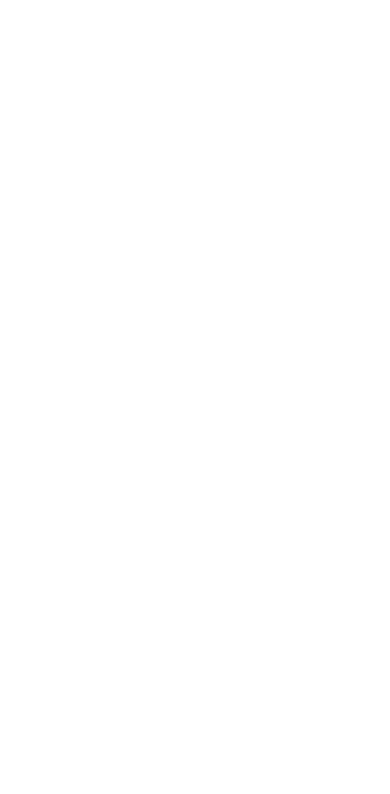
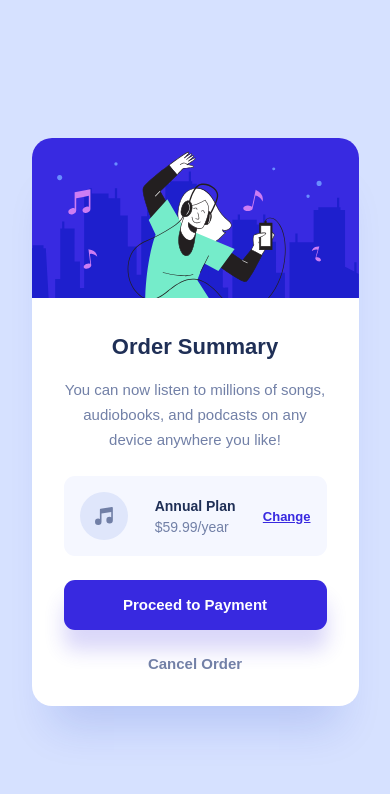
Before and after one commit to joaovitorcavalcante/order-summary-component, a plain HTML site: page index.html in a window 390 px wide. Drawn offline with Linux system fonts and the light colour scheme.

Commit message:
feat: responsive order summary

```diff
--- a/index.html
+++ b/index.html
@@ -23,5 +23,36 @@
 
     <title>Frontend Mentor | Order summary card</title>
   </head>
-  <body></body>
+  <body>
+    <main class="card">
+      <header class="card__header">
+        <img
+          src="./assets/images/illustration-hero.svg"
+          alt="A girl listening to music on her MP3"
+          class="card__image"
+        />
+      </header>
+      <section class="card__body">
+        <h1 class="card__title">Order Summary</h1>
+        <p class="card__description">
+          You can now listen to millions of songs, audiobooks, and podcasts on
+          any device anywhere you like!
+        </p>
+
+        <div class="card__plan">
+          <img src="./assets/images/icon-music.svg" alt="Music note icon" />
+          <div class="card__signature">
+            <h2 class="card__type">Annual Plan</h2>
+            <span class="card__price">$59.99/year</span>
+          </div>
+          <a href="#" class="card__change card__change--hover">Change</a>
+        </div>
+
+        <button class="card__payment card__payment--hover">
+          Proceed to Payment
+        </button>
+        <a href="#" class="card__cancel card__cancel--hover">Cancel Order</a>
+      </section>
+    </main>
+  </body>
 </html>
--- a/styles.css
+++ b/styles.css
@@ -0,0 +1,216 @@
+:root {
+  --body-bg: hsl(225, 100%, 94%);
+  --plan-bg: hsl(225, 100%, 98%);
+  --card-bg: hsl(225, 100%, 100%);
+  --card-shadow: hsla(228, 87%, 40%, 0.15);
+
+  --title-color: hsl(223, 47%, 23%);
+  --description-color: hsl(224, 23%, 55%);
+  --cancel-color: hsl(224, 23%, 55%);
+
+  --change-plan-color: hsl(245, 75%, 52%);
+
+  --payment-bg: hsl(245, 75%, 52%);
+  --payment-shadow: hsla(245, 75%, 52%, 0.19);
+
+  --change-plan-color--hover: hsla(245, 83%, 68%, 1);
+  --payment-bg--hover: hsla(245, 83%, 68%, 1);
+  --cancel-color--hover: hsla(223, 47%, 23%, 1);
+}
+
+* {
+  margin: 0;
+  padding: 0;
+  box-sizing: border-box;
+}
+
+html {
+  font-size: 62.5%;
+}
+
+body {
+  display: flex;
+  justify-content: center;
+  align-items: center;
+
+  height: 100vh;
+
+  font-family: "Nunito", sans-serif;
+
+  background-color: var(--body-bg);
+  background-image: url("./assets/images/pattern-background-mobile.svg");
+  background-size: cover;
+}
+
+.card {
+  max-width: 327px;
+
+  border-radius: 20px;
+  box-shadow: 0px 40px 40px -20px var(--card-shadow);
+  background-color: var(--card-bg);
+}
+
+.card__image {
+  width: 100%;
+  border-radius: 20px 20px 0px 0px;
+}
+
+.card__body {
+  padding: 3.2rem;
+}
+
+.card__title {
+  margin-bottom: 1.6rem;
+  font-size: 2.2rem;
+  line-height: 2.9rem;
+  font-weight: 900;
+  text-align: center;
+  color: var(--title-color);
+}
+
+.card__description {
+  font-size: 1.5rem;
+  line-height: 2.5rem;
+  text-align: center;
+  color: var(--description-color);
+  margin-bottom: 2.4rem;
+}
+
+.card__plan {
+  display: flex;
+  justify-content: space-between;
+  align-items: center;
+
+  padding: 1.6rem;
+  margin-bottom: 2.4rem;
+  border-radius: 11px;
+
+  background-color: var(--plan-bg);
+}
+
+.card__type {
+  margin-bottom: 3px;
+  font-size: 1.4rem;
+  font-weight: 900;
+  line-height: 1.852rem;
+  color: var(--title-color);
+}
+
+.card__price {
+  font-size: 1.4rem;
+  color: var(--description-color);
+}
+
+.card__change {
+  font-size: 1.3rem;
+  font-weight: 700;
+  line-height: 1.7rem;
+
+  color: var(--change-plan-color);
+
+  transition: 0.2s;
+}
+
+.card__payment {
+  width: 100%;
+
+  padding: 1.5rem 0;
+  margin-bottom: 2.4rem;
+  border: 0;
+  border-radius: 11px;
+  box-shadow: 0px 20px 20px var(--payment-shadow);
+
+  font-size: 1.5rem;
+  font-weight: 900;
+  line-height: 1.985rem;
+
+  background-color: var(--payment-bg);
+  color: white;
+
+  cursor: pointer;
+  transition: background-color 0.2s;
+}
+
+.card__cancel {
+  display: block;
+
+  font-size: 1.5rem;
+  font-weight: 900;
+  line-height: 2rem;
+
+  text-align: center;
+  text-decoration: none;
+
+  background-color: transparent;
+  color: var(--cancel-color);
+
+  transition: color 0.2s;
+}
+
+.card__payment--hover:hover {
+  background-color: var(--payment-bg--hover);
+}
+
+.card__change--hover:hover {
+  color: var(--change-plan-color--hover);
+  text-decoration: none;
+}
+
+.card__cancel--hover:hover {
+  color: var(--cancel-color--hover);
+}
+
+@media (min-width: 768px) {
+  body {
+    background-image: url("./assets/images/pattern-background-desktop.svg");
+    background-position: center;
+    background-size: cover;
+  }
+
+  .card {
+    max-width: 450px;
+  }
+
+  .card__body {
+    padding: 4.8rem 4.8rem 4.8rem 4.5rem;
+  }
+
+  .card__title {
+    margin-bottom: 1.7rem;
+    font-size: 2.8rem;
+    line-height: 3.7rem;
+  }
+
+  .card__description {
+    font-size: 1.6rem;
+    line-height: 2.6rem;
+    margin-bottom: 2rem;
+  }
+
+  .card__plan {
+    padding: 2.5rem 2.4rem;
+    margin-bottom: 3.2rem;
+    border-radius: 11px;
+  }
+
+  .card__type {
+    margin-bottom: 6px;
+    font-size: 1.6rem;
+    line-height: 2.1rem;
+  }
+
+  .card__price {
+    font-size: 1.6rem;
+  }
+
+  .card__change {
+    font-size: 1.4rem;
+    line-height: 1.9rem;
+  }
+
+  .card__payment {
+    padding: 1.5rem 0;
+    margin-bottom: 3.2rem;
+    line-height: 2rem;
+  }
+}
```
